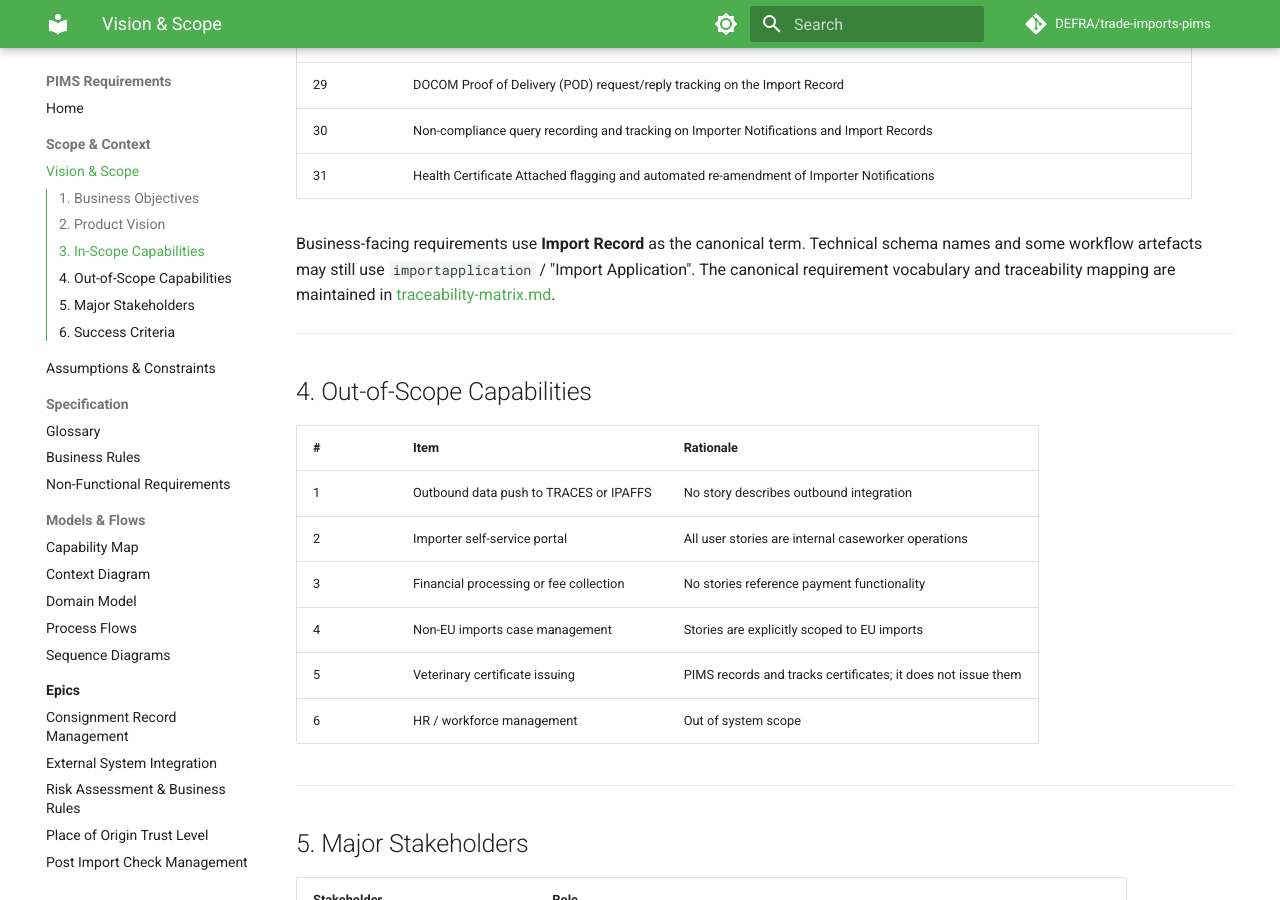
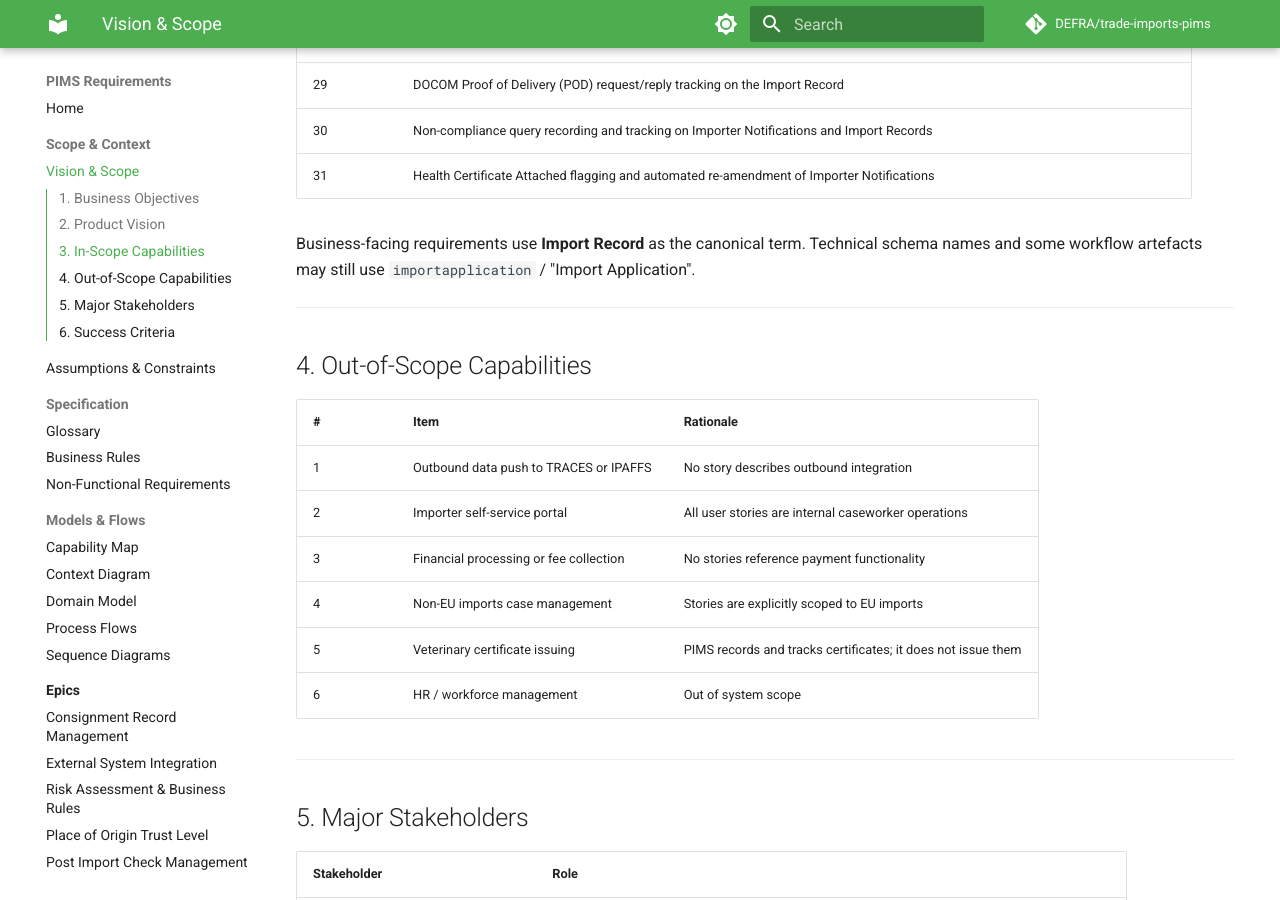
Before and after one commit to DEFRA/trade-imports-pims, an MkDocs documentation site: the page built from docs/requirements/vision-and-scope.md, in a window 1280 px wide and 900 px high, scrolled down 2321 px. Built offline with MkDocs 1.6.1 and Material for MkDocs 9.7.7, drawn with Linux system fonts in a browser that asks for light colours; a script that is not in the unit is left out; comment, search, counter and statistics services are not loaded.

Commit message:
docs: fix broken link

```diff
--- a/docs/requirements/vision-and-scope.md
+++ b/docs/requirements/vision-and-scope.md
@@ -59,7 +59,7 @@
 | 30  | Non-compliance query recording and tracking on Importer Notifications and Import Records                                        |
 | 31  | Health Certificate Attached flagging and automated re-amendment of Importer Notifications                                       |
 
-Business-facing requirements use **Import Record** as the canonical term. Technical schema names and some workflow artefacts may still use `importapplication` / "Import Application". The canonical requirement vocabulary and traceability mapping are maintained in [traceability-matrix.md](traceability-matrix.md).
+Business-facing requirements use **Import Record** as the canonical term. Technical schema names and some workflow artefacts may still use `importapplication` / "Import Application".
 
 ---
 
```
